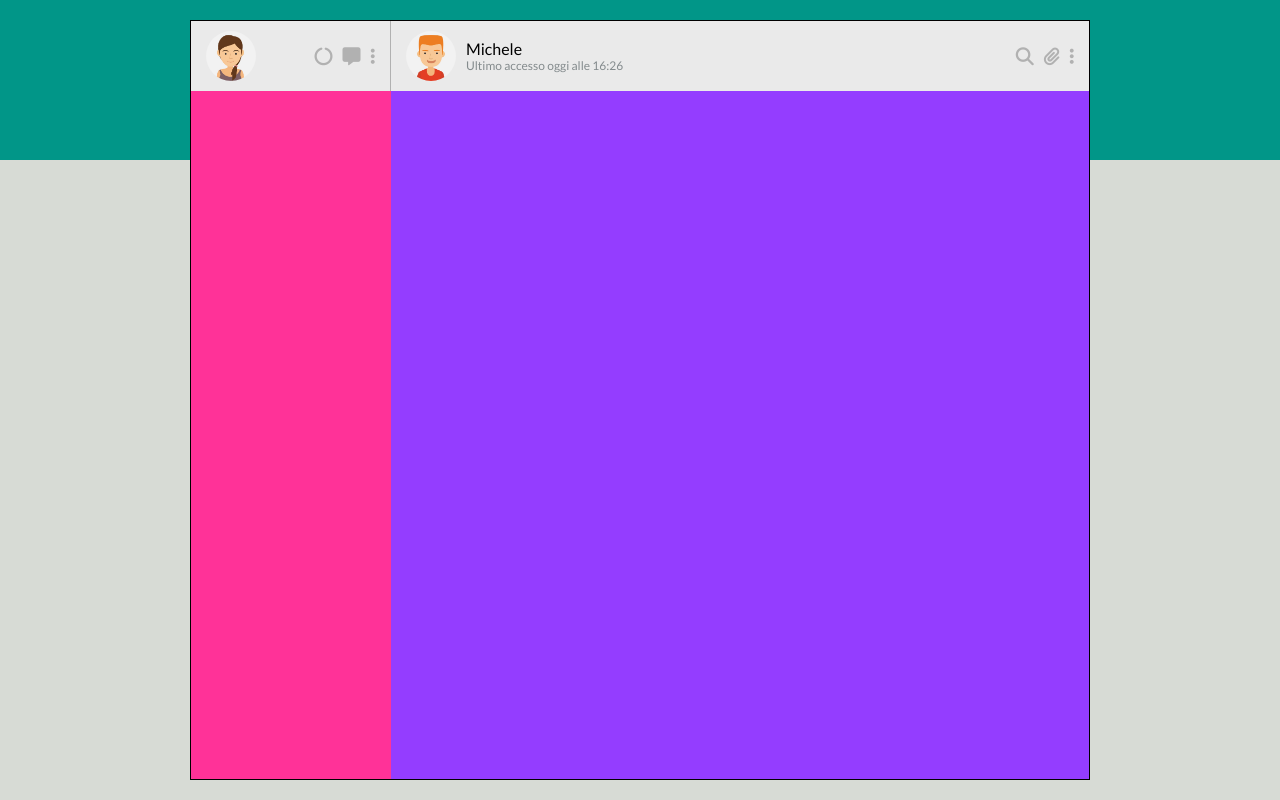
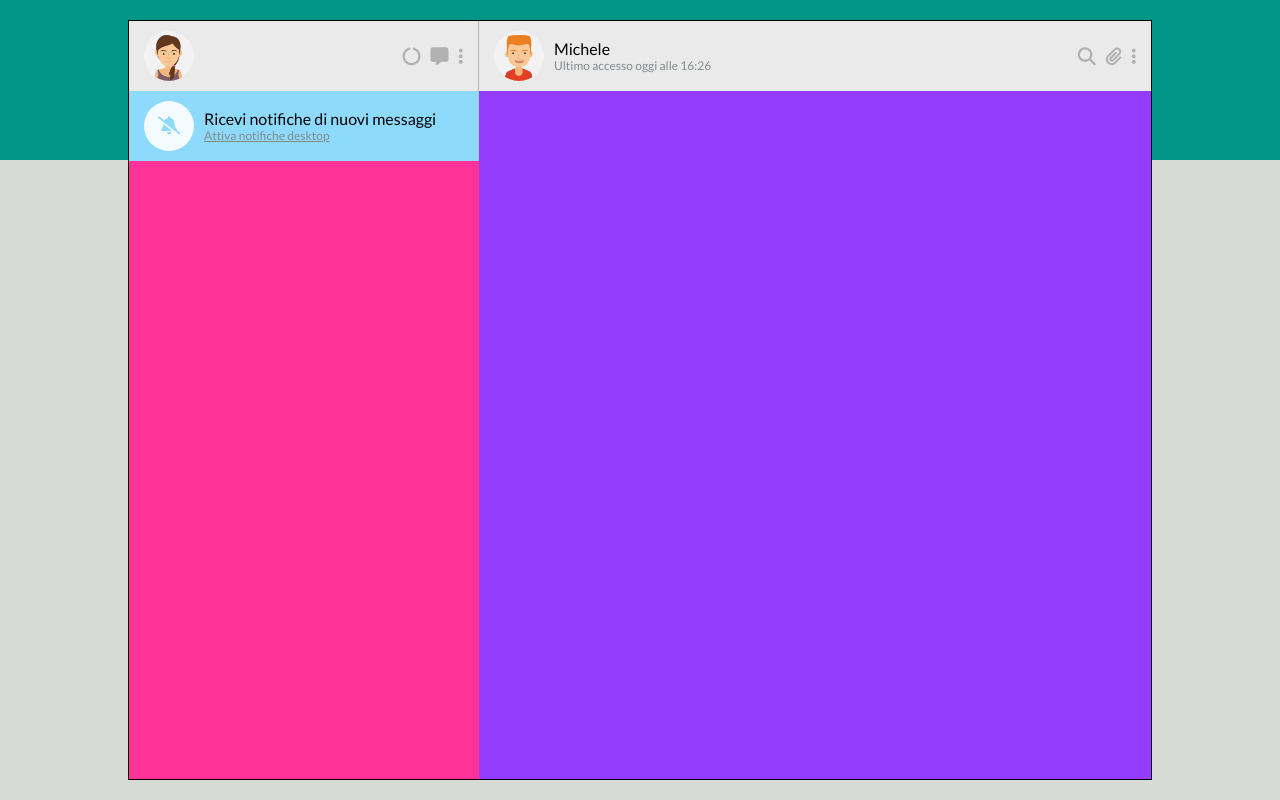
Before and after one commit to MarinaLasorsa/html-css-boolzapp, a plain HTML site: page index.html in a window 1280 px wide. Drawn offline with Linux system fonts and the light colour scheme.

Commit message:
ADD: notification bar for desktop

```diff
--- a/css/style.css
+++ b/css/style.css
@@ -2,6 +2,8 @@
     --dark-grey: #848B8D;
     --light-grey: #CACBCD;
     --grey: #B1B1B1;
+    --light-blue: #F3FBFF;
+    --blue: #8EDAFC;
 }
 
 /*RESET*/
@@ -41,6 +43,12 @@ body {
 
 .app-sidebar {
     display: none;
+    min-width: 50px;
+    flex-shrink: 0;
+}
+
+.app-main {
+    flex-grow: 1;
 }
 
 .row {
@@ -53,10 +61,10 @@ body {
     background-color: #EAEAEA;
 }
 
-.side-header .row,.main-header .row {
+.side-header .row,
+.main-header .row {
     align-items: center;
     padding: 10px 15px;
-    justify-content: space-between;
 }
 
 .side-header ul,.main-header ul {
@@ -65,7 +73,7 @@ body {
     font-size: 18px;
 }
 
-.contact {
+.card {
     display: flex;
     align-items: center;
     gap: 10px;
@@ -75,11 +83,29 @@ body {
     border-right: 1px solid var(--grey);
 }
 
-.avatar {
+.button-round, .avatar {
     width: 50px;
     height: 50px;
     border-radius: 50%;
     object-fit: cover;
+}
+
+.side-notif {
+    display: none;
+    background-color: var(--blue);
+    padding: 10px 15px;
+}
+
+.button-round {
+    background-color: var(--light-blue);
+    display: flex;
+    justify-content: center;
+    align-items: center;
+}
+
+.side-notif i {
+    color: var(--blue);
+    font-size: 18px;
 }
 
 /*UTILITY*/
@@ -92,20 +118,19 @@ body {
     color: var(--dark-grey)
 }
 
+.font-light-grey {
+    color: var(--light-grey)
+}
+
 .space-between {
     justify-content: space-between;
 }
 
 /*RESPONSIVE*/
 
-@media (min-width: 576px) {
+@media (min-width: 768px) {
     .app-sidebar {
         display: block;
-        min-width: 50px;
-    }
-
-    .app-main {
-        flex-grow: 1;
     }
 
     .main-header ul {
@@ -115,25 +140,28 @@ body {
 
 }
 
-@media (min-width: 992px) {
+@media (min-width: 1200px) {
     #app {
         padding: 20px 0;
     }
 
     .container {
-        width: 100%;
-        max-width: 900px;
+        width: 80%;
         margin: 0 auto;
     }
 
     .app-sidebar {
-        min-width: 200px;
+        min-width: 350px;
     }
 
     .side-header ul {
        display: flex;
        gap: 10px;
     }
+
+    .side-notif {
+        display: block;
+     }
 
 }
 
--- a/index.html
+++ b/index.html
@@ -19,7 +19,7 @@
             <!--contacts sidebar-->
             <div class="app-sidebar">
                 <div class="side-header">
-                    <div class="row">
+                    <div class="row space-between">
                         <img class="avatar" src="./img/avatar_io.jpg"/>
                         <ul>
                             <li><i class="fa-solid fa-circle-notch"></i></li>
@@ -29,6 +29,15 @@
                     </div>
                 </div>
                 <div class="side-notif">
+                    <div class="row">
+                        <div class="card">
+                            <div class="button-round"><i class="fa-solid fa-bell-slash"></i></div>
+                            <div>
+                                <p>Ricevi notifiche di nuovi messaggi</p>
+                                <p class="text-small font-dark-grey"><u>Attiva notifiche desktop</u></p>
+                            </div>
+                        </div>
+                    </div>
 
                 </div>
                 <div class="side-search">
@@ -41,8 +50,8 @@
             <!--chat box-->
             <div class="app-main">
                 <div class="main-header">
-                    <div class="row">
-                        <div class="contact">
+                    <div class="row space-between">
+                        <div class="card">
                             <img class="avatar" src="./img/avatar_1.jpg"/>
                             <div>
                                 <p>Michele</p>
```
